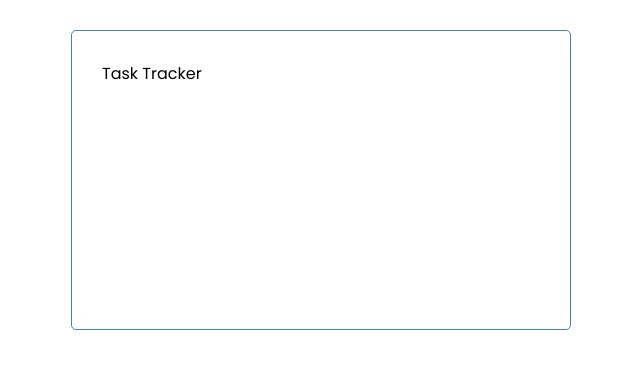
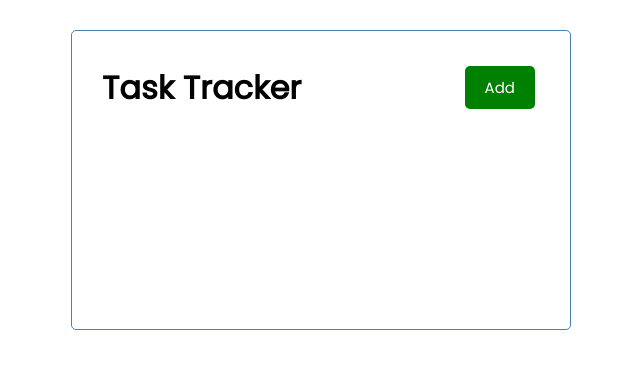
Before and after one commit to kangja/angular-crash-course-traversy-media, an Angular app: page / in a window 1280 px wide. Shown: the top 368 px of the page, without its empty margins (319-959 px from the left). Built offline with nearby package versions, Linux system fonts and the light colour scheme.

Commit message:
add a button and its functionality

```diff
--- a/src/app/components/button/button.component.html
+++ b/src/app/components/button/button.component.html
@@ -1 +1,7 @@
-<p>button works!</p>
+<button
+    [ngStyle]="{ 'background-color': color }"
+    class="btn"
+    (click)="onClick()"
+>
+{{ text }}
+</button>
--- a/src/app/components/button/button.component.ts
+++ b/src/app/components/button/button.component.ts
@@ -1,4 +1,4 @@
-import { Component, OnInit } from '@angular/core';
+import { Component, OnInit, Input } from '@angular/core';
 
 @Component({
   selector: 'app-button',
@@ -6,10 +6,15 @@ import { Component, OnInit } from '@angular/core';
   styleUrls: ['./button.component.css']
 })
 export class ButtonComponent implements OnInit {
+  @Input() text: string;
+  @Input() color: string;
 
-  constructor() { }
+  constructor() {}
 
-  ngOnInit(): void {
+  ngOnInit(): void {}
+
+  onClick() {
+    console.log("button is clicked");
   }
 
-}
+  }
--- a/src/app/components/header/header.component.html
+++ b/src/app/components/header/header.component.html
@@ -3,5 +3,6 @@
 </header> -->
 
 <header>
-    {{title}}
+   <h1> {{ title }} </h1>
+<app-button color="green" text="Add"></app-button>
 </header>
--- a/tsconfig.json
+++ b/tsconfig.json
@@ -21,12 +21,14 @@
     "lib": [
       "es2020",
       "dom"
-    ]
+    ],
+    "strictPropertyInitialization": false
   },
   "angularCompilerOptions": {
     "enableI18nLegacyMessageIdFormat": false,
     "strictInjectionParameters": true,
     "strictInputAccessModifiers": true,
-    "strictTemplates": true
+    "strictTemplates": true,
+
   }
 }
```
